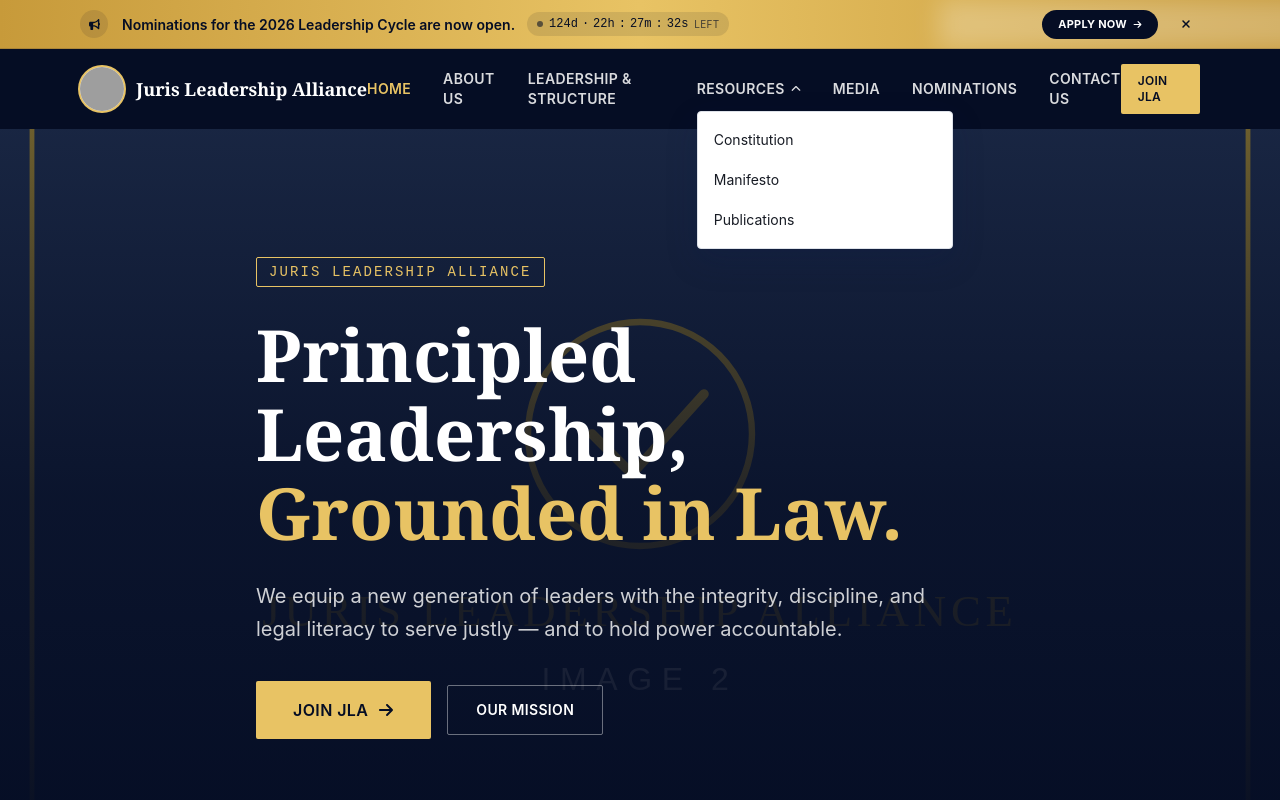
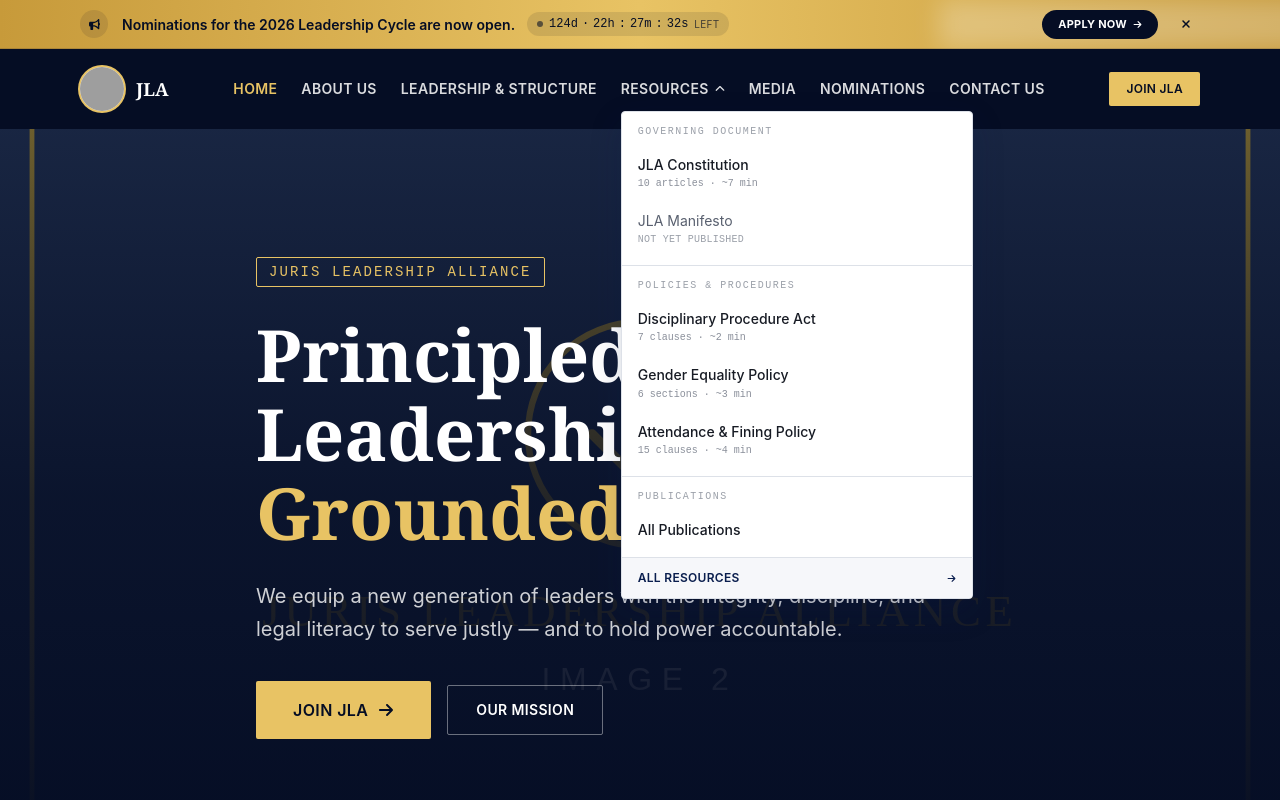
Before and after one commit to lag-art/jla, a React (Vite) app: page / in a window 1280 px wide. Both pictures are taken after a click on the button "RESOURCES". Shown: the top 800 px of the page. Built offline with nearby package versions, Linux system fonts and the light colour scheme; grey boxes are pictures that could not be loaded.

Commit message:
resources

```diff
--- a/src/components/common/Navbar.jsx
+++ b/src/components/common/Navbar.jsx
@@ -1,29 +1,33 @@
 import React, { useEffect, useRef, useState } from "react";
 import { NavLink, useLocation } from "react-router-dom";
 import { AnimatePresence, motion, useReducedMotion } from "framer-motion";
-import { FaBars, FaXmark, FaChevronDown } from "react-icons/fa6";
+import { FaBars, FaXmark, FaChevronDown, FaArrowRight } from "react-icons/fa6";
 import navLinks, { ctaLink } from "../../data/navLinks";
 import Button from "./Button";
 
 // common / Navbar
 // Fully routed primary navigation — renders on every page via MainLayout.
 //
+// BREAKPOINT: the desktop nav appears at xl (1280px), not lg (1024px).
+// With seven items plus a long brand name, lg was too early — the brand
+// ran into the first nav item and "Contact Us" overlapped the CTA button.
+// The hamburger now stays until there is genuinely room for the full row.
+//
 // Heuristics baked in:
-//   - Auto-closes the mobile menu and any open dropdown on every route
-//     change, via useLocation — without this, navigating from a mobile
-//     menu link leaves the overlay open behind the new page.
-//   - Auto-closes the Resources dropdown on outside click AND Escape,
-//     tracked with a single ref rather than one listener per interaction.
-//   - Scroll-aware shadow: a flat 0-to-1 toggle would look identical to a
-//     static navbar; this fades a border/shadow in past a small threshold
-//     so the bar visibly "lifts" off the page content once you scroll,
-//     without needing every page to coordinate a transparent hero behind it.
-//   - Body scroll lock while the mobile panel is open, matching the same
-//     pattern used in Modal.jsx, so the page doesn't scroll behind it.
-//   - Logo image is object-position: top so the seal's mark stays visible
-//     even when cropped into a small circular badge — the wordmark text
-//     baked into the bottom of the source image is intentionally cropped
-//     out here since the adjacent text label already carries that role.
+//   - Auto-closes the mobile menu and any open dropdown on route change,
+//     via useLocation — without this, navigating from the mobile menu
+//     leaves the overlay open behind the new page.
+//   - Dropdown closes on outside click AND Escape.
+//   - Scroll-aware shadow so the bar visibly lifts off the page content.
+//   - Body scroll lock while the mobile panel is open, matching Modal.jsx.
+//   - The Resources dropdown renders `childGroups` (grouped, with status
+//     and length per document) when present, falling back to the flat
+//     `children` otherwise — so a nav item without groups is unaffected.
+//     Both shapes come from data/navLinks.js, which derives them from the
+//     document registry rather than hardcoding them here.
+//   - Document length is shown in the menu so nobody opens a 7-minute
+//     read expecting a summary, and unpublished documents say so up front
+//     rather than making someone click through to find out.
 //   - All motion respects prefers-reduced-motion.
 
 const Navbar = () => {
@@ -35,7 +39,6 @@ const Navbar = () => {
   const [dropdownOpen, setDropdownOpen] = useState(false);
   const dropdownRef = useRef(null);
 
-  // Scroll-aware shadow
   useEffect(() => {
     const onScroll = () => setIsScrolled(window.scrollY > 8);
     onScroll();
@@ -43,13 +46,11 @@ const Navbar = () => {
     return () => window.removeEventListener("scroll", onScroll);
   }, []);
 
-  // Close everything on route change
   useEffect(() => {
     setMobileOpen(false);
     setDropdownOpen(false);
-  }, [location.pathname]);
+  }, [location.pathname, location.hash]);
 
-  // Close dropdown on outside click
   useEffect(() => {
     const onClick = (e) => {
       if (dropdownRef.current && !dropdownRef.current.contains(e.target)) {
@@ -60,7 +61,6 @@ const Navbar = () => {
     return () => document.removeEventListener("mousedown", onClick);
   }, []);
 
-  // Escape closes dropdown + mobile panel
   useEffect(() => {
     const onKey = (e) => {
       if (e.key === "Escape") {
@@ -72,7 +72,6 @@ const Navbar = () => {
     return () => document.removeEventListener("keydown", onKey);
   }, []);
 
-  // Body scroll lock while mobile menu is open
   useEffect(() => {
     const previous = document.body.style.overflow;
     document.body.style.overflow = mobileOpen ? "hidden" : previous;
@@ -92,8 +91,8 @@ const Navbar = () => {
         isScrolled ? "shadow-(--shadow-md)" : "shadow-none"
       }`}
     >
-      <div className="max-w-(--container-max) mx-auto px-(--container-padding) flex items-center justify-between h-16 sm:h-20">
-        {/* Brand */}
+      <div className="max-w-(--container-max) mx-auto px-(--container-padding) flex items-center justify-between gap-6 h-16 sm:h-20">
+        {/* Brand — shrink-0 so nav items can never overlap it */}
         <NavLink to="/" className="flex items-center gap-2.5 sm:gap-3 shrink-0">
           <img
             src="/brand/logo-juris.jpeg"
@@ -101,23 +100,26 @@ const Navbar = () => {
             className="w-9 h-9 sm:w-11 sm:h-11 rounded-full object-cover object-top ring-2 ring-(--jla-gold) bg-white"
           />
           <span className="font-(family-name:--font-display) font-semibold text-white leading-tight">
-            <span className="hidden sm:inline text-base lg:text-lg">
+            <span className="hidden sm:inline xl:hidden 2xl:inline text-base lg:text-lg">
               Juris Leadership Alliance
             </span>
+            {/* At xl the full row is tight, so the brand abbreviates rather
+                than pushing nav items into the CTA */}
+            <span className="hidden xl:inline 2xl:hidden text-lg">JLA</span>
             <span className="sm:hidden text-lg">JLA</span>
           </span>
         </NavLink>
 
-        {/* Desktop nav */}
-        <nav className="hidden lg:flex items-center gap-8">
+        {/* Desktop nav — xl and up, see breakpoint note */}
+        <nav className="hidden xl:flex items-center gap-6 min-w-0">
           {navLinks.map((link) =>
-            link.children ? (
+            link.children || link.childGroups ? (
               <div className="relative" ref={dropdownRef} key={link.path}>
                 <button
                   onClick={() => setDropdownOpen((open) => !open)}
                   aria-haspopup="true"
                   aria-expanded={dropdownOpen}
-                  className={`flex items-center gap-1.5 ${linkBase} ${
+                  className={`flex items-center gap-1.5 whitespace-nowrap ${linkBase} ${
                     location.pathname.startsWith(link.path)
                       ? "text-(--jla-gold)"
                       : "text-white/85 hover:text-(--jla-gold)"
@@ -134,35 +136,96 @@ const Navbar = () => {
 
                 <AnimatePresence>
                   {dropdownOpen && (
-                    <motion.ul
+                    <motion.div
                       initial={shouldReduceMotion ? { opacity: 0 } : { opacity: 0, y: -8 }}
                       animate={shouldReduceMotion ? { opacity: 1 } : { opacity: 1, y: 0 }}
                       exit={shouldReduceMotion ? { opacity: 0 } : { opacity: 0, y: -8 }}
                       transition={{ duration: 0.18, ease: [0.16, 1, 0.3, 1] }}
-                      className="absolute left-0 top-full mt-3 w-64 bg-white rounded-md shadow-(--shadow-lg) border border-(--jla-line) py-2 z-(--z-dropdown)"
+                      className="absolute left-0 top-full mt-3 w-88 bg-white rounded-md shadow-(--shadow-lg) border border-(--jla-line) overflow-hidden z-(--z-dropdown)"
                     >
-                      {link.children.map((child) => (
+                      {(link.childGroups || [{ label: null, items: link.children }]).map(
+                        (group, gi) => (
+                          <div
+                            key={group.label || gi}
+                            className={gi > 0 ? "border-t border-(--jla-line)" : ""}
+                          >
+                            {group.label && (
+                              <p className="px-4 pt-3 pb-1.5 font-mono text-[10px] tracking-[0.15em] uppercase text-(--jla-slate)/60">
+                                {group.label}
+                              </p>
+                            )}
+
+                            <ul className="pb-2">
+                              {group.items.map((child) => {
+                                const isPending = child.status === "pending";
+
+                                return (
                                   <li key={child.path}>
                                     <NavLink
                                       to={child.path}
                                       className={({ isActive }) =>
-                              `block px-4 py-2.5 text-sm transition-colors duration-150 ${
+                                        `group/item flex items-start justify-between gap-3 px-4 py-2.5 transition-colors duration-150 ${
                                           isActive
-                                  ? "text-(--jla-gold-600) bg-(--jla-navy-100)"
-                                  : "text-(--jla-ink) hover:bg-(--jla-navy-100) hover:text-(--jla-gold-600)"
+                                            ? "bg-(--jla-navy-100) text-(--jla-gold-600)"
+                                            : "text-(--jla-ink) hover:bg-(--jla-navy-100)"
                                         }`
                                       }
                                     >
+                                      <span className="min-w-0">
+                                        <span
+                                          className={`block text-sm leading-snug ${
+                                            isPending ? "text-(--jla-slate)" : "font-medium"
+                                          }`}
+                                        >
                                           {child.label}
+                                        </span>
+
+                                        {child.meta && (
+                                          <span className="block mt-0.5 font-mono text-[10px] text-(--jla-slate)/70">
+                                            {child.meta.sections}{" "}
+                                            {(child.sectionLabel || "section").toLowerCase()}s
+                                            {" · "}~{child.meta.readMinutes} min
+                                          </span>
+                                        )}
+
+                                        {isPending && (
+                                          <span className="block mt-0.5 font-mono text-[10px] uppercase tracking-wide text-(--jla-slate)/60">
+                                            Not yet published
+                                          </span>
+                                        )}
+                                      </span>
+
+                                      <FaArrowRight
+                                        aria-hidden="true"
+                                        className="mt-1 shrink-0 text-[9px] text-(--jla-gold-600) opacity-0 -translate-x-1 transition-all duration-200 group-hover/item:opacity-100 group-hover/item:translate-x-0"
+                                      />
                                     </NavLink>
                                   </li>
-                      ))}
-                    </motion.ul>
+                                );
+                              })}
+                            </ul>
+                          </div>
+                        )
+                      )}
+
+                      <NavLink
+                        to={link.path}
+                        className="flex items-center justify-between gap-2 px-4 py-3 bg-(--jla-paper) border-t border-(--jla-line) text-xs font-semibold uppercase tracking-wide text-(--jla-navy) hover:text-(--jla-gold-600) transition-colors duration-150"
+                      >
+                        All resources
+                        <FaArrowRight aria-hidden="true" className="text-[9px]" />
+                      </NavLink>
+                    </motion.div>
                   )}
                 </AnimatePresence>
               </div>
             ) : (
-              <NavLink key={link.path} to={link.path} end={link.path === "/"} className={linkClasses}>
+              <NavLink
+                key={link.path}
+                to={link.path}
+                end={link.path === "/"}
+                className={({ isActive }) => `${linkClasses({ isActive })} whitespace-nowrap`}
+              >
                 {link.label}
               </NavLink>
             )
@@ -170,7 +233,7 @@ const Navbar = () => {
         </nav>
 
         {/* Desktop CTA */}
-        <div className="hidden lg:block">
+        <div className="hidden xl:block shrink-0">
           <Button to={ctaLink.path} variant="primary" size="sm">
             {ctaLink.label}
           </Button>
@@ -181,7 +244,7 @@ const Navbar = () => {
           onClick={() => setMobileOpen((open) => !open)}
           aria-label={mobileOpen ? "Close menu" : "Open menu"}
           aria-expanded={mobileOpen}
-          className="lg:hidden flex items-center justify-center w-10 h-10 text-white"
+          className="xl:hidden flex items-center justify-center w-10 h-10 text-white shrink-0"
         >
           {mobileOpen ? <FaXmark size={20} /> : <FaBars size={20} />}
         </button>
@@ -195,7 +258,7 @@ const Navbar = () => {
             animate={shouldReduceMotion ? { opacity: 1 } : { opacity: 1, height: "auto" }}
             exit={shouldReduceMotion ? { opacity: 0 } : { opacity: 0, height: 0 }}
             transition={{ duration: 0.25, ease: [0.16, 1, 0.3, 1] }}
-            className="lg:hidden overflow-hidden bg-(--jla-navy-950) border-t border-white/10"
+            className="xl:hidden overflow-hidden bg-(--jla-navy-950) border-t border-white/10 max-h-[75dvh] overflow-y-auto"
           >
             <ul className="flex flex-col px-(--container-padding) py-4 gap-1">
               {navLinks.map((link) => (
@@ -227,6 +290,11 @@ const Navbar = () => {
                               }
                             >
                               {child.label}
+                              {child.status === "pending" && (
+                                <span className="ml-2 font-mono text-[10px] uppercase tracking-wide text-white/40">
+                                  Not yet published
+                                </span>
+                              )}
                             </NavLink>
                           </li>
                         ))}
--- a/src/data/navLinks.js
+++ b/src/data/navLinks.js
@@ -1,8 +1,59 @@
 import ROUTES from "../routes/routePaths";
+import resourcesData, { resourcesByGroup } from "./resourcesData";
 
 // navLinks.js
-// Single data source for the primary navigation. Navbar.jsx (and any
-// mobile menu) should map over this rather than hardcoding <Link> tags.
+// Single data source for the primary navigation.
+//
+// WHY THE RESOURCES SUBMENU IS DERIVED, NOT TYPED
+// Every document's label, path, status and length already exist in
+// data/resourcesData.js. Retyping them here would create a second source
+// of truth that silently drifts — a renamed policy or changed anchor
+// would keep working on the Resources page while the dropdown quietly
+// pointed somewhere wrong. Deriving means adding a document to the
+// registry puts it in the nav automatically, correctly grouped.
+//
+// TWO SHAPES, ON PURPOSE
+//   children    — flat list. Every existing consumer (mobile menu, any
+//                 future sitemap) keeps working untouched.
+//   childGroups — the same items grouped, with status and meta attached,
+//                 for Navbar's richer dropdown panel. A consumer that
+//                 ignores this renders exactly as before, so the richer
+//                 menu is an enhancement rather than a breaking change.
+//
+// Pending documents are INCLUDED (the Manifesto shows in the dropdown)
+// because its page renders an honest "not yet published" state rather
+// than a dead end. It's marked `pending` so the menu can say so up front
+// instead of letting someone click through to find out.
+//
+// Publications is appended manually: it has a page and route but no
+// registry entries yet, so it can't be derived. When the first
+// publication lands it arrives through resourcesByGroup and this manual
+// entry should be deleted.
+
+const documentGroups = resourcesByGroup.map((group) => ({
+  label: group.label,
+  items: group.items.map((doc) => ({
+    label: doc.shortTitle || doc.title,
+    path: doc.route,
+    status: doc.status,
+    meta: doc.meta || null,
+    sectionLabel: doc.sectionLabel,
+  })),
+}));
+
+const publicationsGroup = {
+  label: "Publications",
+  items: [
+    {
+      label: "All Publications",
+      path: ROUTES.RESOURCES_PUBLICATIONS,
+      status: "available",
+      meta: null,
+    },
+  ],
+};
+
+export const resourceGroups = [...documentGroups, publicationsGroup];
 
 const navLinks = [
   { label: "Home", path: ROUTES.HOME },
@@ -11,11 +62,17 @@ const navLinks = [
   {
     label: "Resources",
     path: ROUTES.RESOURCES,
+    // Flat — kept for the mobile menu and any other existing consumer.
     children: [
-      { label: "Constitution", path: ROUTES.RESOURCES_CONSTITUTION },
-      { label: "Manifesto", path: ROUTES.RESOURCES_MANIFESTO },
-      { label: "Publications", path: ROUTES.RESOURCES_PUBLICATIONS },
+      ...resourcesData.map((doc) => ({
+        label: doc.shortTitle || doc.title,
+        path: doc.route,
+        status: doc.status,
+      })),
+      { label: "Publications", path: ROUTES.RESOURCES_PUBLICATIONS, status: "available" },
     ],
+    // Grouped — used by Navbar's dropdown panel.
+    childGroups: resourceGroups,
   },
   { label: "Media", path: ROUTES.MEDIA },
   { label: "Nominations", path: ROUTES.NOMINATIONS },
--- a/src/pages/ResourcesPage.jsx
+++ b/src/pages/ResourcesPage.jsx
@@ -1,21 +1,44 @@
 import React from "react";
+import SEO from "../components/common/SEO";
 import ResourcesHero from "../components/resources/ResourcesHero";
 import ResourcesSideNav from "../components/resources/ResourcesSideNav";
 import ConstitutionSection from "../components/resources/ConstitutionSection";
+import PoliciesSection from "../components/resources/PoliciesSection";
 import ManifestoSection from "../components/resources/ManifestoSection";
-import PublicationsSection from "../components/resources/PublicationsSection";
 
-// ResourcesPage
-// TODO: Wire up real content/data for ResourcesPage.
+// ResourcesPage  —  route: /resources
+//
+// THIS PAGE IS WHAT MAKES THE ANCHOR LINKS WORK
+// The dropdown links to /resources#disciplinary-act, #gender-policy and
+// #attendance-policy. Those anchors resolve because:
+//   1. this route renders PoliciesSection, and
+//   2. PoliciesSection gives each policy panel id={policy.id}, and
+//   3. it reads the hash on mount and on hashchange, opening the matching
+//      panel before scrolling to it.
+// Remove PoliciesSection from this page and all three links silently
+// become no-ops — the URL changes and nothing happens.
+//
+// The Constitution has its own dedicated route as well
+// (/resources/constitution) for deep linking, but it also renders here so
+// the hub is a complete index rather than a menu of links elsewhere.
+//
+// SideNav sits above the sections rather than beside them at page level:
+// it renders its own sticky rail at lg+ and a sticky chip bar below that,
+// so it doesn't need a grid column reserved for it here.
 
 const ResourcesPage = () => {
   return (
     <main className="resourcespage">
+      <SEO
+        title="Resources"
+        description="The Constitution, policies, and procedures that govern the Juris Leadership Alliance — readable in full and free to download."
+      />
+
       <ResourcesHero />
       <ResourcesSideNav />
       <ConstitutionSection />
+      <PoliciesSection />
       <ManifestoSection />
-      <PublicationsSection />
     </main>
   );
 };
```
Also changed, not shown: src/components/common/ScrollToTop.jsx (+25 -8 lines). Lines whose indentation alone changed are shown as unchanged.
